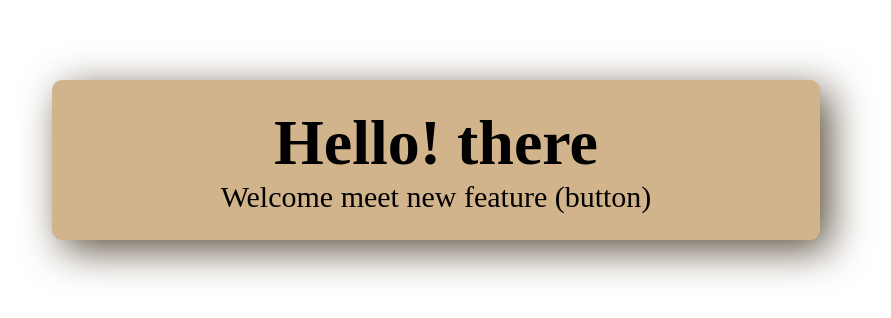
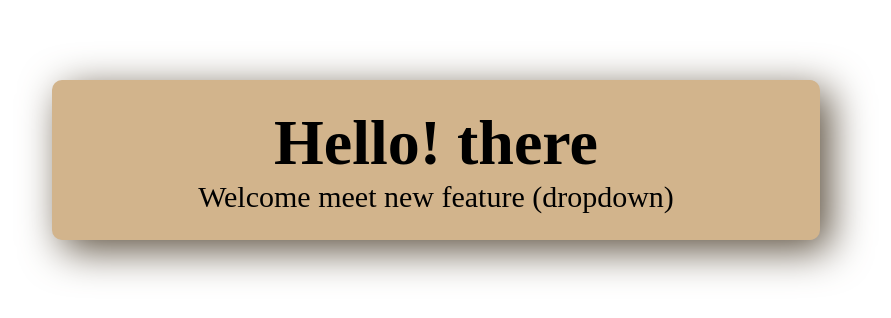
Before and after one commit to Arnavsao/localrepo2, a plain HTML site: page index.html in a window 1280 px wide. Shown: the part 240-558 px from the top of the page, without its empty margins (204-1095 px from the left). Drawn offline with Linux system fonts and the light colour scheme.

Commit message:
Add dropdown as new feature

```diff
--- a/index.html
+++ b/index.html
@@ -9,7 +9,7 @@
 <body>
     <div class="heading">
         <h1>Hello! there</h1>
-        <p>Welcome meet new feature (button)</p>
+        <p>Welcome meet new feature (dropdown)</p>
     </div>
 
 </body>
```
